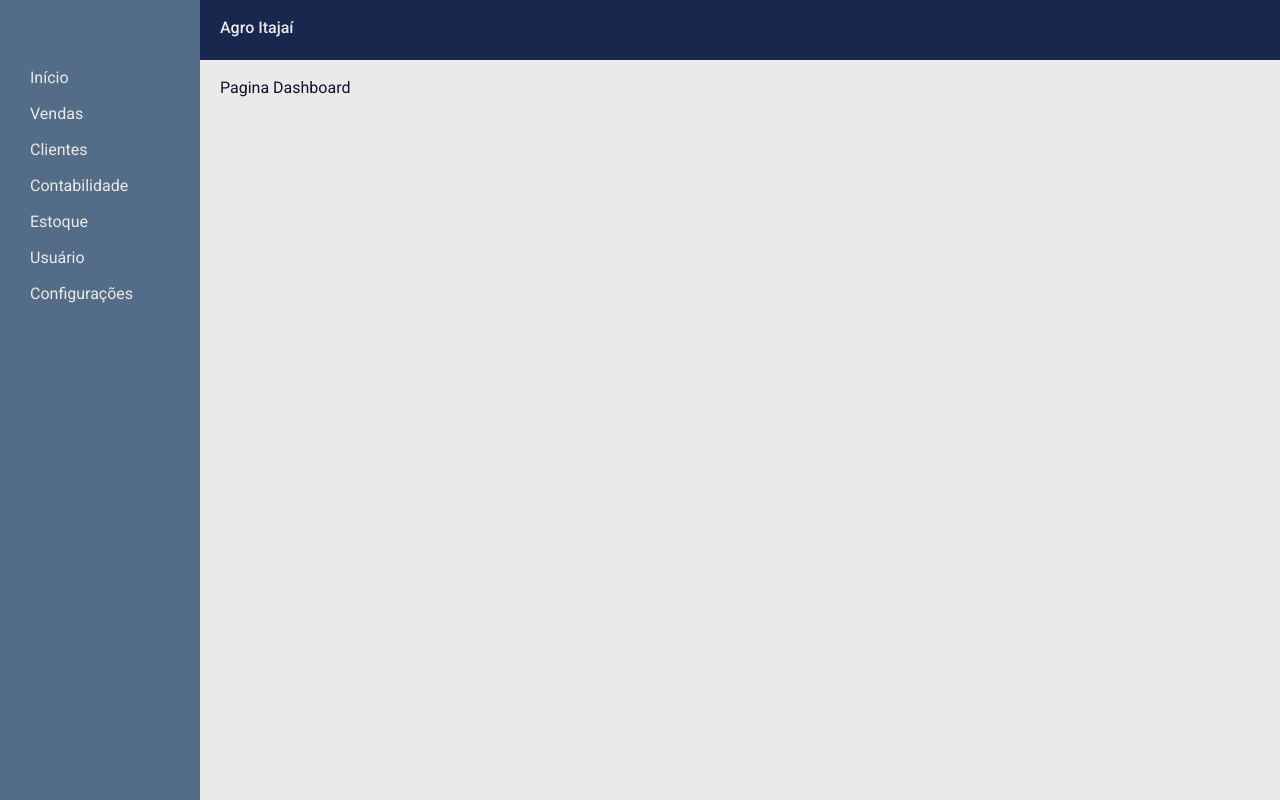
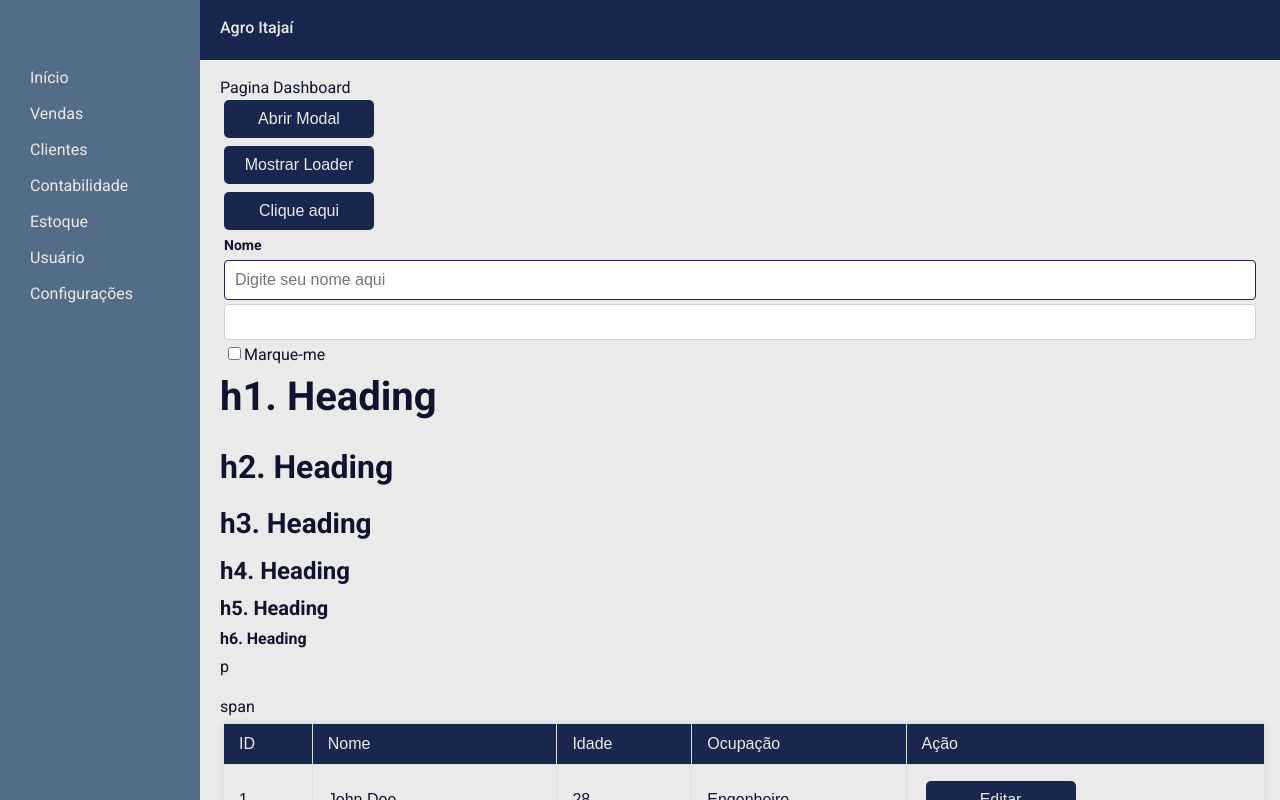
Before and after one commit to Caroline-Vendramini/agro-itajai-web, a React (Create React App) app: page /dashboard in a window 1280 px wide. Shown: the top 800 px of the page. Built offline with nearby package versions, Linux system fonts and the light colour scheme.

Commit message:
Exemplos de uso na dashboard

```diff
--- a/src/pages/Dashboard/index.js
+++ b/src/pages/Dashboard/index.js
@@ -1,8 +1,24 @@
+import ModalExample from "../../components/modal/Modal.example";
+import LoaderExample from "../../components/loader/Loader.example";
+import ButtonExample from "../../components/button/Button.example";
+import TableExample from "../../components/table/Table.example";
+import InputExample from "../../components/input/Input.example";
+import SelectExample from "../../components/select/Select.example";
+import CheckboxExample from "../../components/checkbox/Checkbox.example";
+import TypographyExample from "../../components/typography/Typography.example";
 
 function Dashboard() {
   return (
     <div>
       <h1>Pagina Dashboard</h1>
+      <ModalExample />
+      <LoaderExample />
+      <ButtonExample />
+      <InputExample />
+      <SelectExample />
+      <CheckboxExample />
+      <TypographyExample />
+      <TableExample />
     </div>
   );
 }
--- a/src/pages/Usuarios/index.js
+++ b/src/pages/Usuarios/index.js
@@ -1,4 +1,3 @@
-
 function Usuarios() {
   return (
     <div>
```
